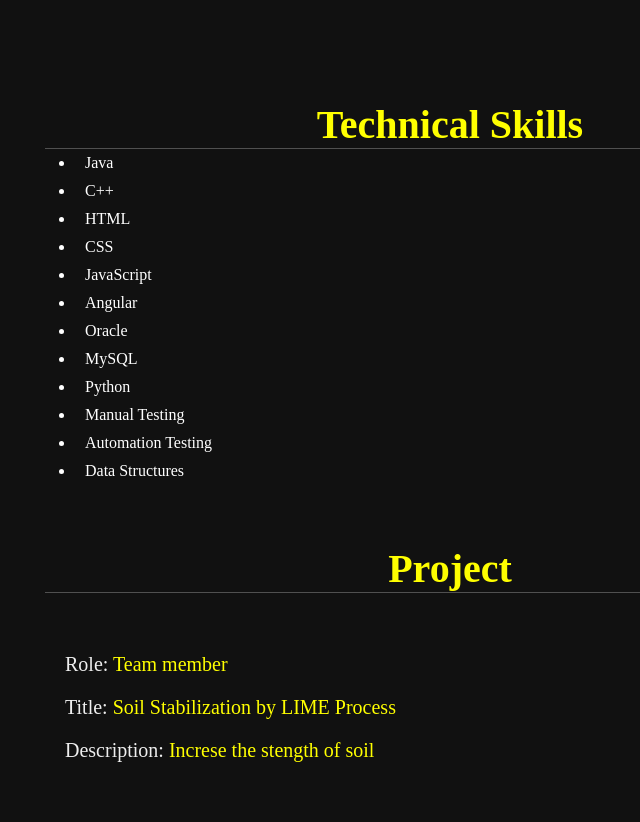
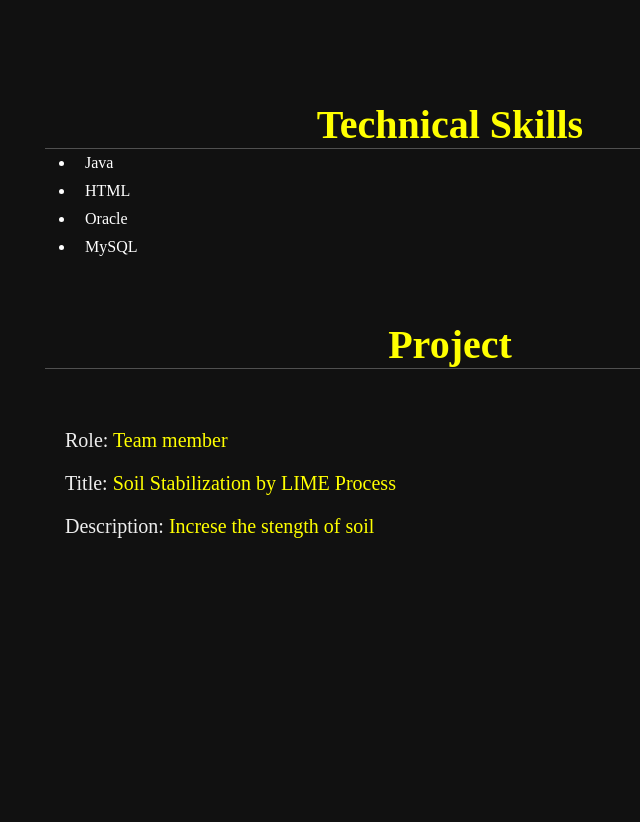
Before and after one commit to Himanshukr1511/resume.github.io, a plain HTML site: page index.html in a window 1280 px wide. Shown: the part 779-1601 px from the top of the page, without its empty margins (365-1005 px from the left). After the commit the page ends 1377 px from the top, so only its background shows below. Drawn offline with Linux system fonts and the light colour scheme.

Commit message:
Update index.html

```diff
--- a/index.html
+++ b/index.html
@@ -72,17 +72,13 @@
     <div>
     <ul id="lis">
         <li>Java</li>
-        <li>C++</li>
+
         <li>HTML</li>
-        <li>CSS</li>
-        <li>JavaScript</li>
-        <li>Angular</li>
+
+
         <li>Oracle</li>
         <li>MySQL</li>
-        <li>Python</li>
-        <li>Manual Testing</li>
-        <li>Automation Testing</li>
-        <li>Data Structures</li>
+
     </ul>
 </div>
 </section>
```
